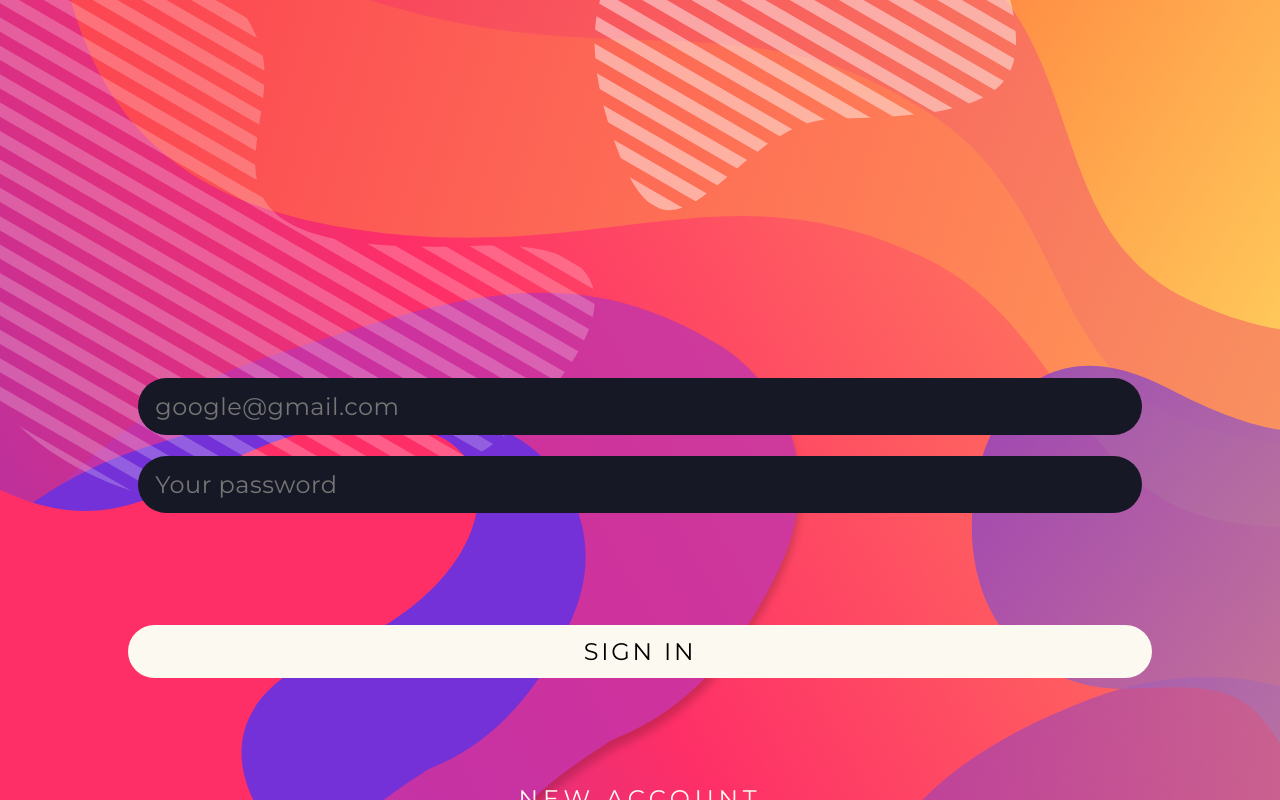
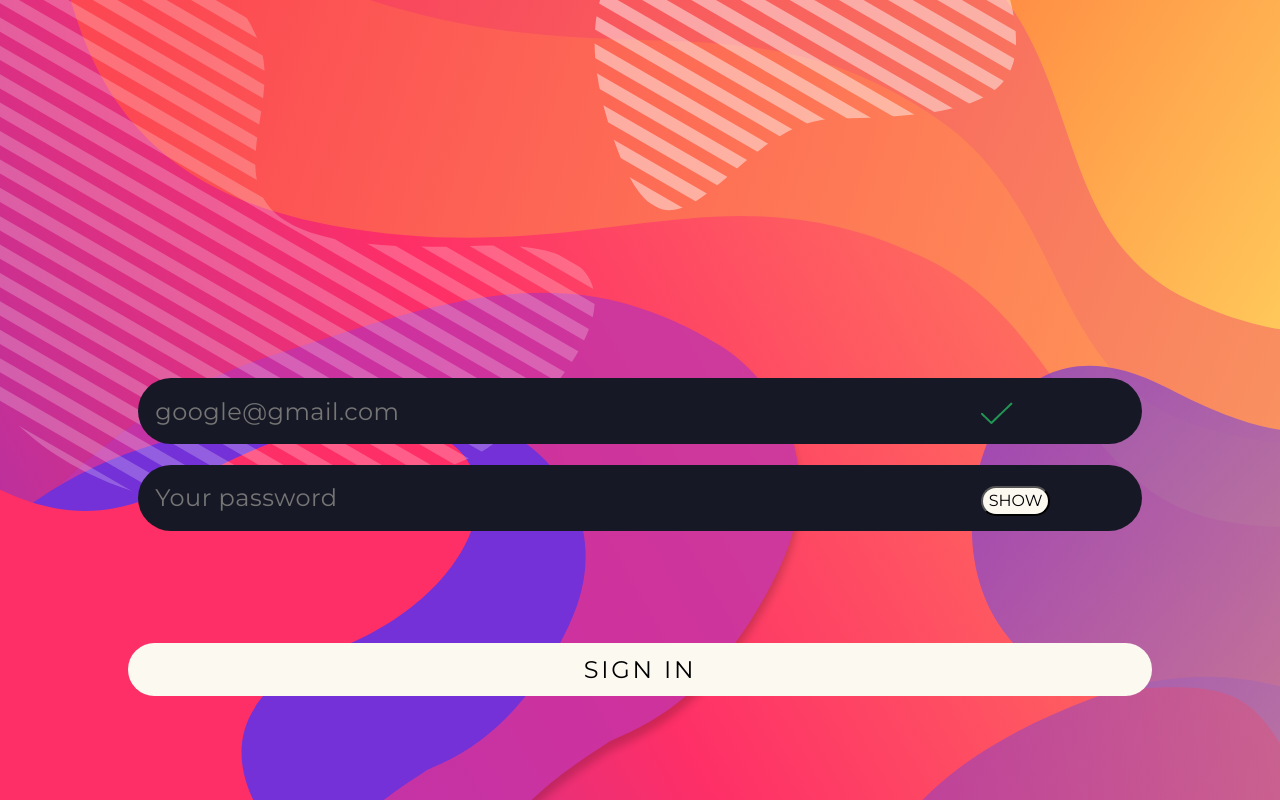
Before and after one commit to maxigroldan/portrait_challenge, a React (Create React App) app in the folder portrait-challenge/: page / in a window 1280 px wide. Shown: the top 800 px of the page. Built offline with nearby package versions, Linux system fonts and the light colour scheme.

Commit message:
Add login icons

```diff
--- a/portrait-challenge/src/App.scss
+++ b/portrait-challenge/src/App.scss
@@ -3,3 +3,7 @@
   background-image: url('Images/bg-vector.svg');
   background-size: cover;
 }
+
+.icon-check {
+  background-image: url('./Icons/check.png');
+}
--- a/portrait-challenge/src/Login/Login.js
+++ b/portrait-challenge/src/Login/Login.js
@@ -1,5 +1,6 @@
 import React from 'react';
 import './Login.scss';
+import check from '../Icons/check.png';
 
 function Login() {
     return (
@@ -8,6 +9,9 @@ function Login() {
                 <div className="col-12">
                     <div className="login-input-group">
                         <input placeholder="google@gmail.com" type="email" className="login-input login-email" />
+                        <span className="login-input-icon">
+                            <img className="rounded" src={check} alt="check" />
+                        </span>
                     </div>
                 </div>
             </div>
@@ -15,6 +19,9 @@ function Login() {
                 <div className="col-12">
                     <div className="login-input-group">
                         <input className="login-input" type="password" placeholder="Your password"/>
+                        <span className="login-input-icon">
+                            <button className="login-show-password-button">show</button>
+                        </span>
                     </div>
                 </div>
             </div>
--- a/portrait-challenge/src/Login/Login.scss
+++ b/portrait-challenge/src/Login/Login.scss
@@ -56,6 +56,14 @@
     padding: auto;
   }
 
+  .login-show-password-button {
+    font-size: 16px;
+    background: #FCF9F1;
+    backdrop-filter: blur(43.444px);
+    border-radius: 50px;
+    text-transform: uppercase;
+  }
+
   .login-new-account-button {
     font-style: normal;
     font-weight: 500;
```
Also changed, not shown: portrait-challenge/src/Icons/check.png (added).
